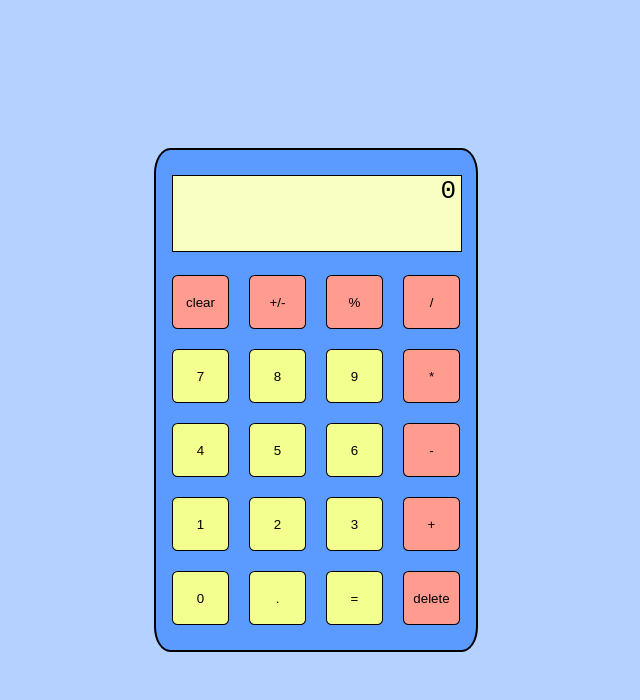
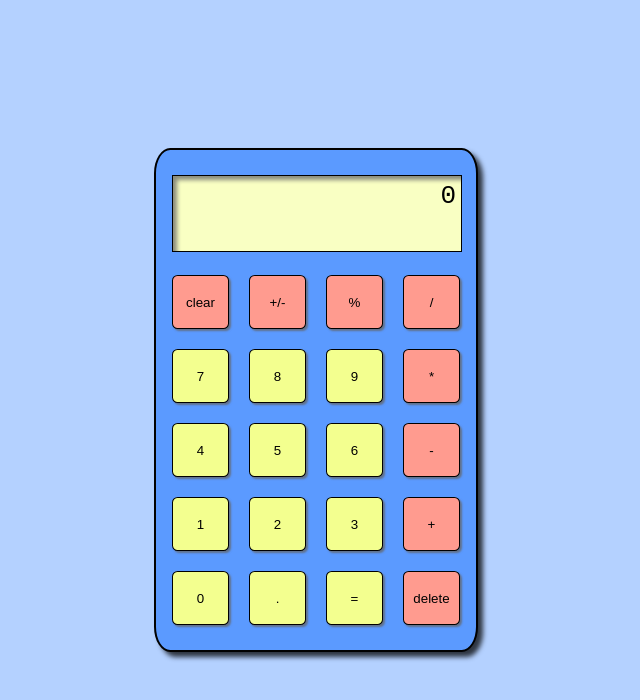
Before and after one commit to totallyNotAdrien/calculator, a plain HTML site: page index.html in a window 1280 px wide. Shown: the whole page, without its empty margins (324-964 px from the left). Drawn offline with Linux system fonts and the light colour scheme.

Commit message:
added box shadow

```diff
--- a/style.css
+++ b/style.css
@@ -16,6 +16,7 @@ body
     transform: translate(-50%,-50%);
     justify-items: center;
     background-color: #5b9aff;
+    box-shadow: 5px 5px 5px rgba(0,0,0,0.75);
 }
 
 #display
@@ -27,12 +28,14 @@ body
     width: 90%;
     border: thin solid black;
     background-color: #f9ffc3;
+    box-shadow: 4px 4px 4px rgba(100,100,100,0.75) inset;
 }
 
 #display-text
 {
     position: absolute;
     right: 5px;
+    top: 5px;
     text-align: right;
     font-size: 2em;
     font-family: monospace;
@@ -58,6 +61,12 @@ body
     height: 100%;
     width: 100%;
     border-radius: 10%;
+    box-shadow: 2px 2px 2px rgba(100,100,100,0.75);
+}
+
+.grid-item:active
+{
+    box-shadow: 3px 3px 4px rgba(150,150,150,0.75) inset;
 }
 
 .inner-button
```
